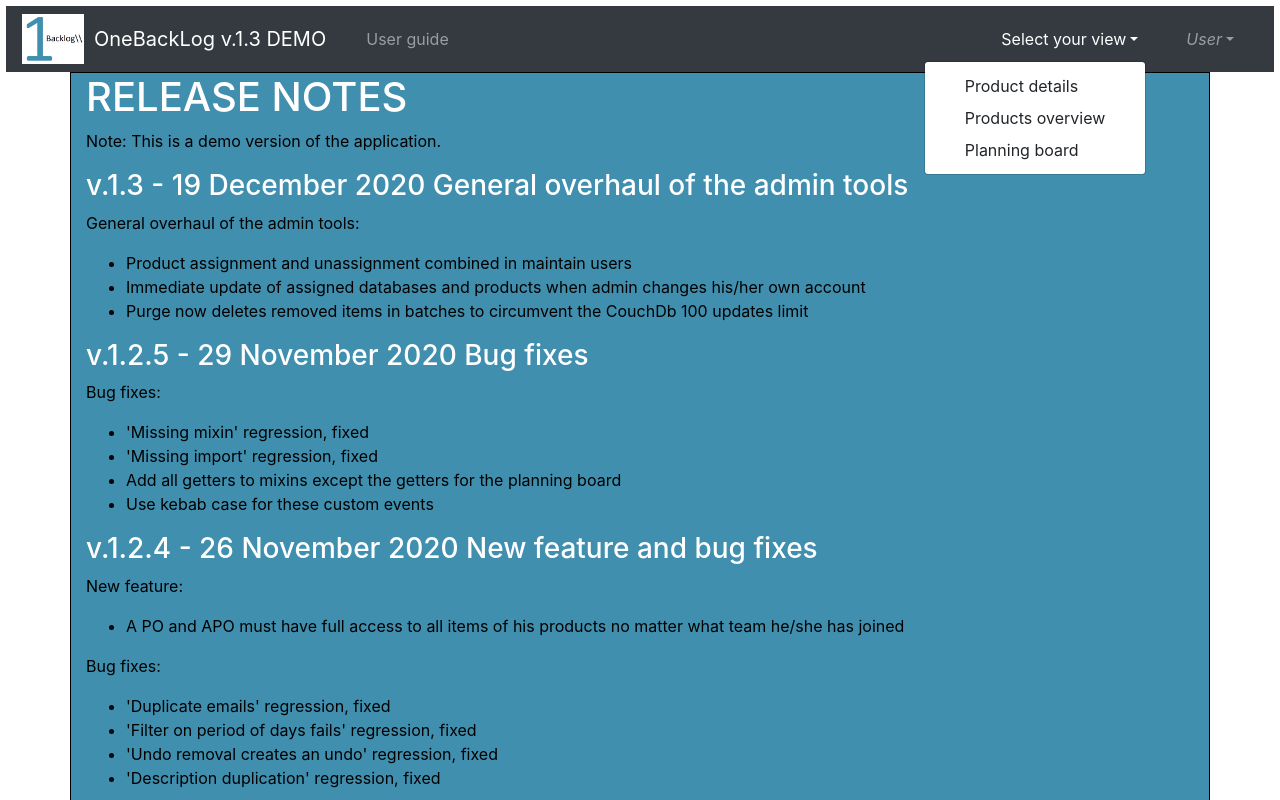
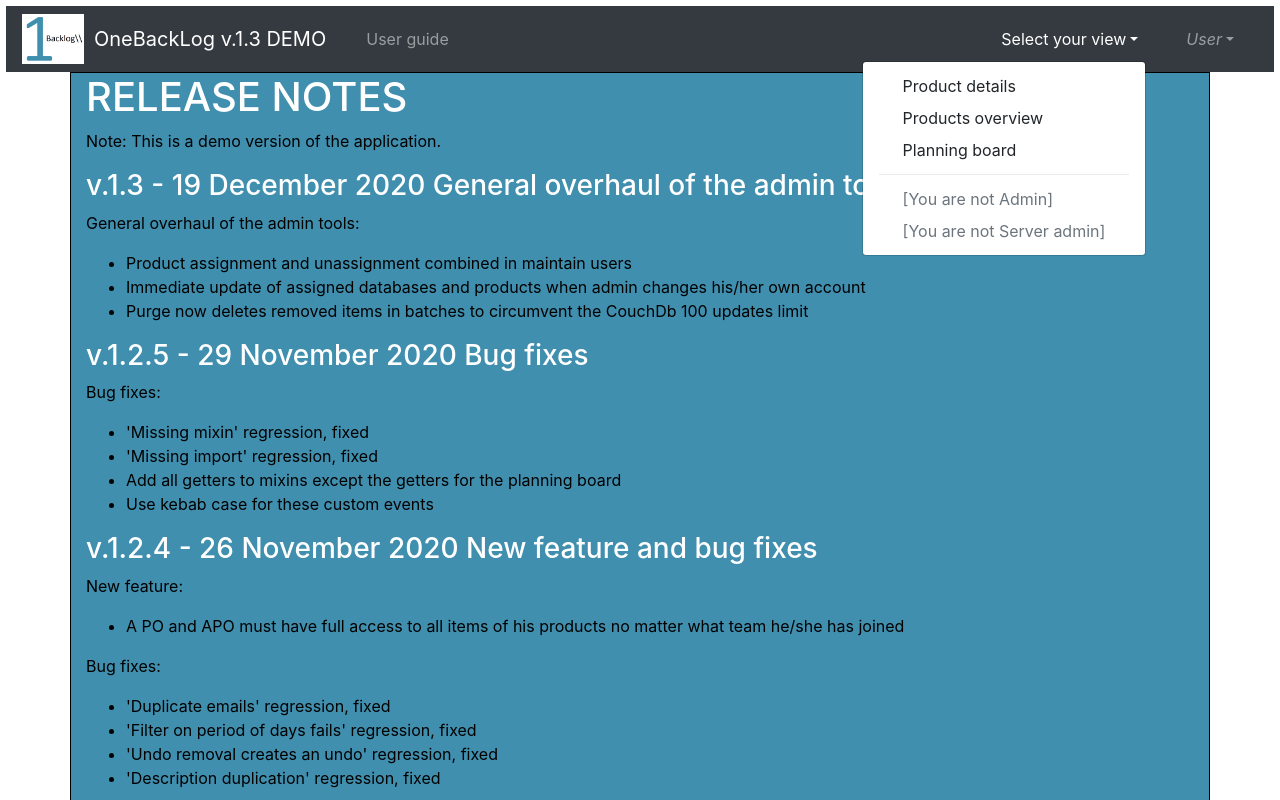
Before and after one commit to ErikVerheul/OneBacklog, a Vue app: page /rel-notes in a window 1280 px wide. Both pictures are taken after a click on the button "Select your view". Shown: the top 800 px of the page. Built offline with nearby package versions, Linux system fonts and the light colour scheme.

Commit message:
Show disabled secetion item if the user is not Admin and/or Server admin

```diff
--- a/src/components/header/header.vue
+++ b/src/components/header/header.vue
@@ -15,9 +15,11 @@
             <b-dropdown-item to="../../detailProduct">Product details</b-dropdown-item>
             <b-dropdown-item to="../../coarseProduct">Products overview</b-dropdown-item>
             <b-dropdown-item to="../../board">Planning board</b-dropdown-item>
-            <b-dropdown-divider v-if="isAdmin || isServerAdmin"></b-dropdown-divider>
+            <b-dropdown-divider></b-dropdown-divider>
             <b-dropdown-item v-if="isAdmin" to="../../admin">Admin</b-dropdown-item>
+						<b-dropdown-item v-else disabled>[You are not Admin]</b-dropdown-item>
             <b-dropdown-item v-if="isServerAdmin" to="../../serveradmin">Server admin</b-dropdown-item>
+						<b-dropdown-item v-else disabled>[You are not Server admin]</b-dropdown-item>
           </b-nav-item-dropdown>
 
           <b-nav-item-dropdown right>
```
